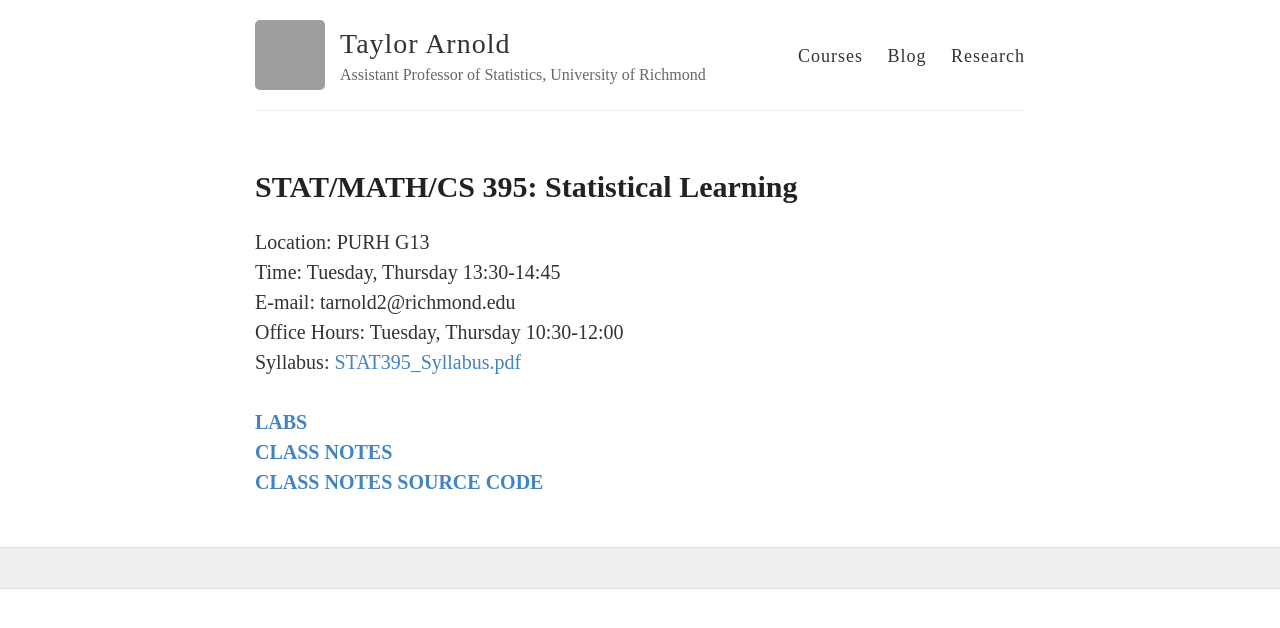
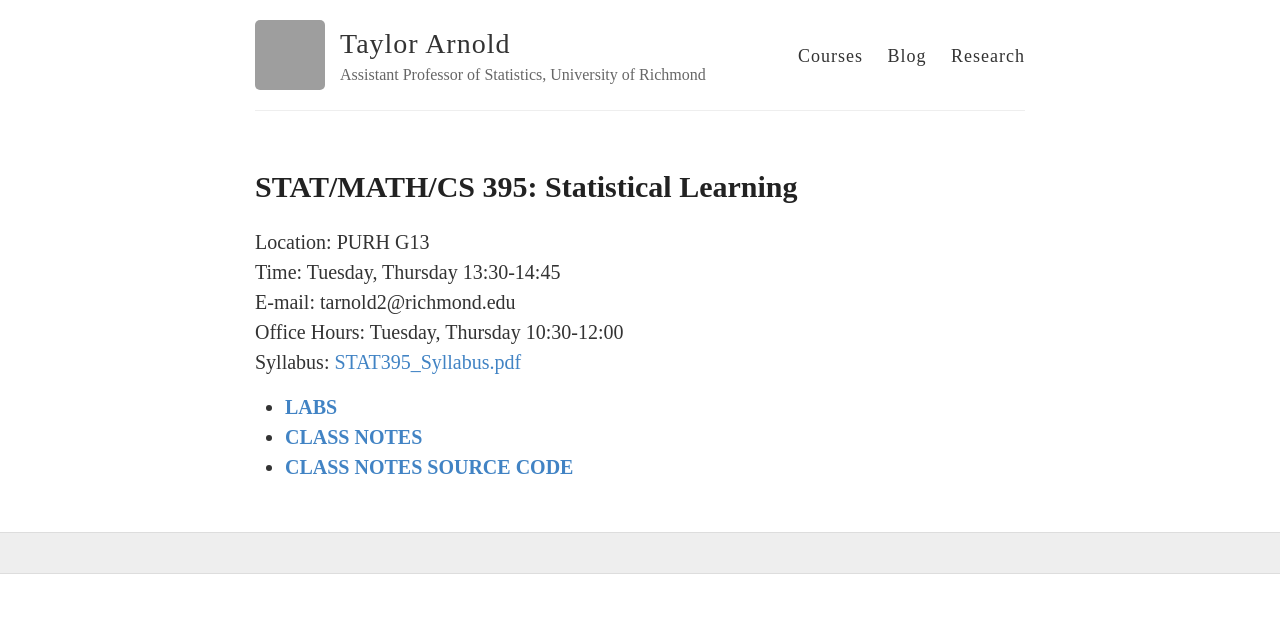
Before and after one commit to statsmaths/stat395, a Jekyll site: the page built from index.html, in a window 1280 px wide. Shown: the top 628 px of the page. Built offline with Jekyll 4.4.1, drawn with Linux system fonts in a browser that asks for light colours; grey boxes are pictures that could not be loaded.

Commit message:
update all

```diff
--- a/index.html
+++ b/index.html
@@ -8,8 +8,11 @@ Location: PURH G13<br>
 Time: Tuesday, Thursday 13:30-14:45<br>
 E-mail: tarnold2@richmond.edu<br>
 Office Hours: Tuesday, Thursday 10:30-12:00 <br>
-Syllabus: <a href="assets/syllabus/STAT395_Syllabus.pdf">STAT395_Syllabus.pdf</a> <br><br>
-<a href="labs/"><b>LABS</b></a> <br>
-<a href="source/"><b>CLASS NOTES</b></a> <br>
-<a href="notes/"><b>CLASS NOTES SOURCE CODE</b></a> <br>
+Syllabus: <a href="assets/syllabus/STAT395_Syllabus.pdf">STAT395_Syllabus.pdf</a> <br>
+
+<ul>
+  <li><a href="labs/"><b>LABS</b></a> </li>
+  <li><a href="notes/"><b>CLASS NOTES</b></a> </li>
+  <li><a href="source/"><b>CLASS NOTES SOURCE CODE</b></a> </li>
+</ul>
 </div>
```
Also changed, not shown: class_notes.md (renamed from notes.md).
